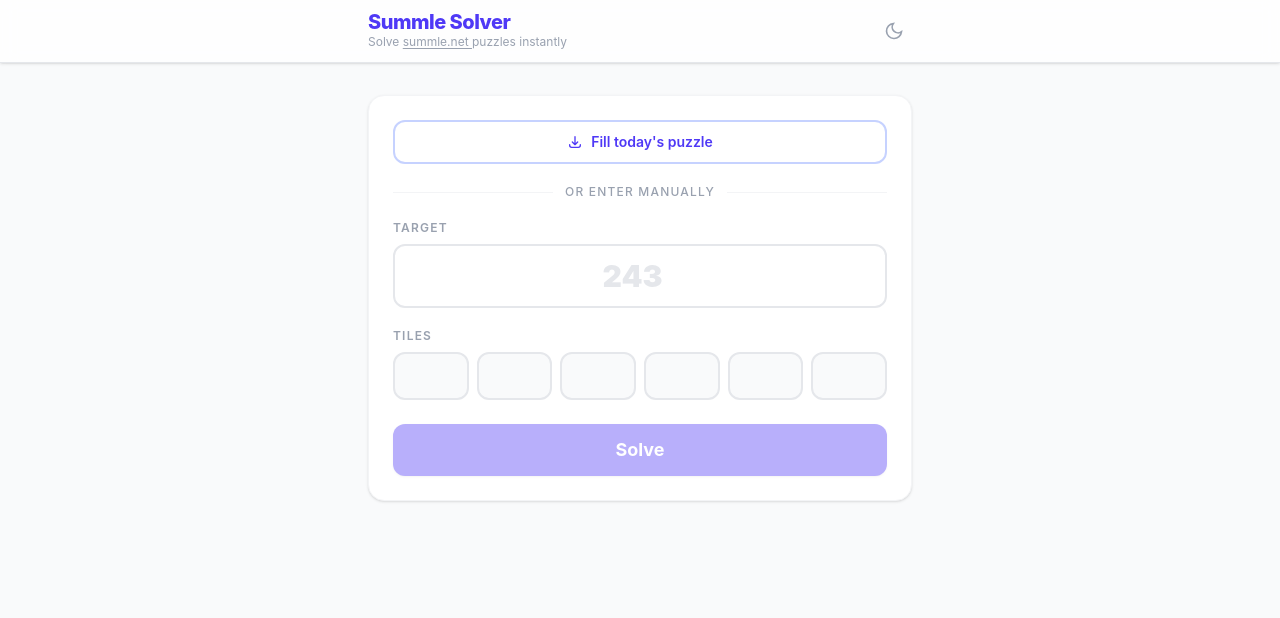
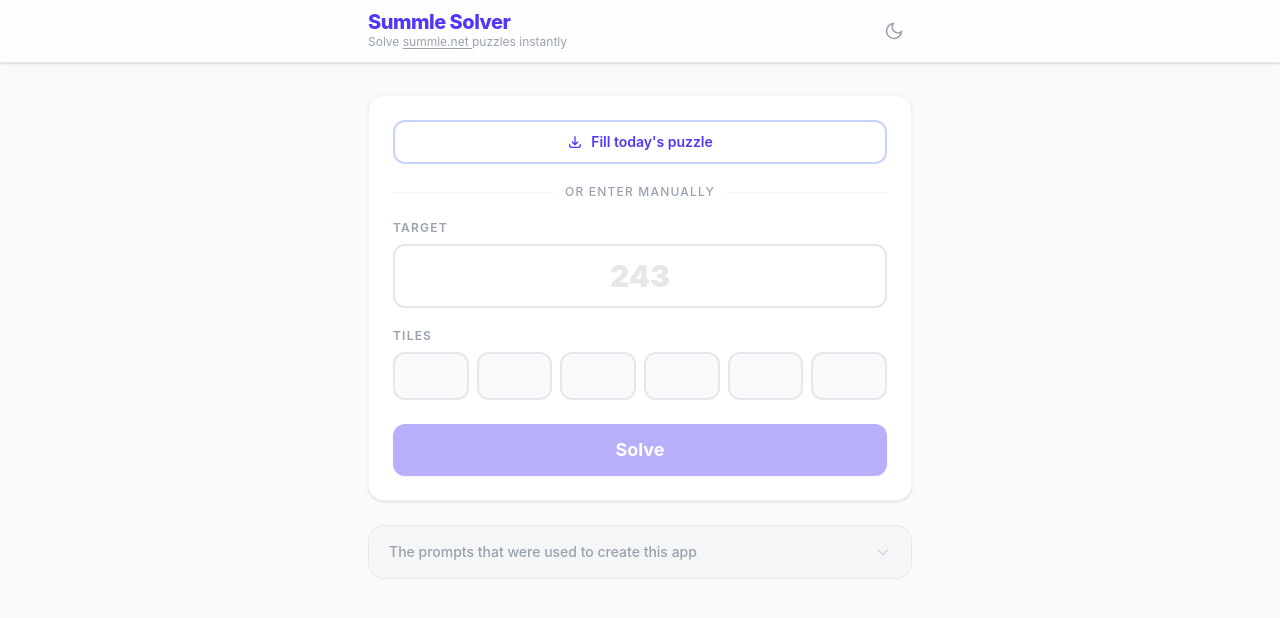
Before and after one commit to drk-mtr/SummleSolver, a Vue app: page / in a window 1280 px wide. Shown: the top 618 px of the page. Built offline with nearby package versions, Linux system fonts and the light colour scheme.

Commit message:
Hide number input spinners; add expandable prompts panel

```diff
--- a/src/App.vue
+++ b/src/App.vue
@@ -31,6 +31,7 @@
 const solveError = ref<string | null>(null)
 const elapsed = ref<number | null>(null)
 const showAll = ref(false)
+const showPrompts = ref(false)
 
 const PREVIEW_COUNT = 10
 
@@ -290,6 +291,58 @@
         </template>
       </div>
 
+      <!-- ── about / prompts panel ── -->
+      <div class="rounded-2xl border border-gray-200 dark:border-slate-800 overflow-hidden">
+        <button
+          @click="showPrompts = !showPrompts"
+          class="w-full flex items-center justify-between px-5 py-4 text-left bg-gray-100/60 dark:bg-slate-900/60 hover:bg-gray-100 dark:hover:bg-slate-800/80 transition-colors"
+          :aria-expanded="showPrompts"
+        >
+          <span class="text-sm font-medium text-gray-400 dark:text-slate-500">
+            The prompts that were used to create this app
+          </span>
+          <svg
+            xmlns="http://www.w3.org/2000/svg"
+            class="size-4 text-gray-300 dark:text-slate-600 transition-transform duration-300 shrink-0"
+            :class="showPrompts ? 'rotate-180' : ''"
+            fill="none" viewBox="0 0 24 24" stroke="currentColor" stroke-width="2"
+          >
+            <path stroke-linecap="round" stroke-linejoin="round" d="M19 9l-7 7-7-7"/>
+          </svg>
+        </button>
+
+        <Transition
+          enter-active-class="transition-all duration-300 ease-out"
+          leave-active-class="transition-all duration-300 ease-in"
+          enter-from-class="opacity-0 max-h-0"
+          enter-to-class="opacity-100 max-h-[2000px]"
+          leave-from-class="opacity-100 max-h-[2000px]"
+          leave-to-class="opacity-0 max-h-0"
+        >
+          <div v-if="showPrompts" class="overflow-hidden">
+            <div class="px-5 py-5 bg-gray-50/80 dark:bg-slate-900/40 border-t border-gray-200 dark:border-slate-800">
+              <ol class="list-decimal list-outside ml-4 space-y-3 text-sm text-gray-400 dark:text-slate-500 leading-relaxed">
+                <li>Create a simple web app using Vite, Vitest and Vue. Use TypeScript.</li>
+                <li>Add Tailwind CSS to the project, following the official Vite installation instructions. Do not use an old version.</li>
+                <li>Once the web app is created, run it yourself and make sure it works using Playwright MCP. The app doesn't need any specific UI for now, it can be empty.</li>
+                <li>Also verify that Tailwind styles (including padding) are ACTUALLY being applied.</li>
+                <li>Create and write to a <code class="font-mono text-xs bg-gray-200 dark:bg-slate-800 rounded px-1">copilot-instructions.md</code> file in the default location so you know how to start the web app and run the tests. Be sure to include a note to say that if the app is already running in watch mode, you don't need to start it — you can do this by documenting the port and either hitting the URL in the browser or checking the port to see if it's running.</li>
+                <li>Access <a href="https://summle.net" target="_blank" rel="noopener" class="underline underline-offset-2 hover:text-indigo-400 transition-colors">summle.net</a> with Playwright MCP. Understand the game layout and how to interact with it. Read the instruction accessible via the <code class="font-mono text-xs bg-gray-200 dark:bg-slate-800 rounded px-1">?</code> help button. Document your understanding of the game in a markdown file called <code class="font-mono text-xs bg-gray-200 dark:bg-slate-800 rounded px-1">game-instructions.md</code>. This should include how to start a new game, how to make moves, and any other relevant information about the game mechanics.</li>
+                <li>Create a data structure in TypeScript that represents the game state of Summle. This should include the target number, current sums they've applied, the operators and numbers they have available for future sums, and any other relevant information needed to make decisions in the game.</li>
+                <li>Create a function that takes the current game state and returns a list of possible moves (i.e., combinations of operators and numbers that can be applied to the current sums to get closer to the target number). This function should consider the rules of the game and only return valid moves. For now, this function can effectively do nothing or return a dummy response, as we're not going to implement the solver just yet.</li>
+                <li>Write a Vitest that calls that function with a sample game state and checks that it returns a correct response. You will need to search online to find some examples of valid starting states and solutions. Ideally we'd like a few test cases to be implemented. Again, since the function is not fully implemented, this test (or tests) should fail. Run the test(s) to ensure they fail as expected.</li>
+                <li>Finally, once all other tasks are complete, analyse possibilities for solvers and write this to <code class="font-mono text-xs bg-gray-200 dark:bg-slate-800 rounded px-1">solver-approaches.md</code>. This should include a discussion of different algorithms that could be used to solve the game.</li>
+                <li>Implement the solver and test it.</li>
+                <li>Implement a web interface that allows the user to input the game state for a new game, then click "Solve" to see the solution.</li>
+                <li>If possible, implement a call to summle.net to fetch the current day's puzzle data directly into the app, so the user doesn't have to input it manually. This will be deployed as a static web app, so it cannot have a backend, but it can fetch data from the summle.net frontend if CORS allows it.</li>
+                <li>We want to deploy this as a static web app but we want it to be free. Advise on the best option or options then assist in getting this deployed.</li>
+                <li>The app looks a bit boring. Allow a light and dark theme and add some nice styling to make it look more polished. Follow best practices as per the Tailwind CSS theme documentation.</li>
+              </ol>
+            </div>
+          </div>
+        </Transition>
+      </div>
+
     </main>
   </div>
 </template>
--- a/src/style.css
+++ b/src/style.css
@@ -2,3 +2,13 @@
 
 /* Enable class-based dark mode (in addition to prefers-color-scheme) */
 @custom-variant dark (&:where(.dark, .dark *));
+
+/* Hide number input spinners */
+input[type=number]::-webkit-inner-spin-button,
+input[type=number]::-webkit-outer-spin-button {
+  -webkit-appearance: none;
+  margin: 0;
+}
+input[type=number] {
+  -moz-appearance: textfield;
+}
```
Also changed, not shown: 1 other file (tests, documents, lock files or other folders).
